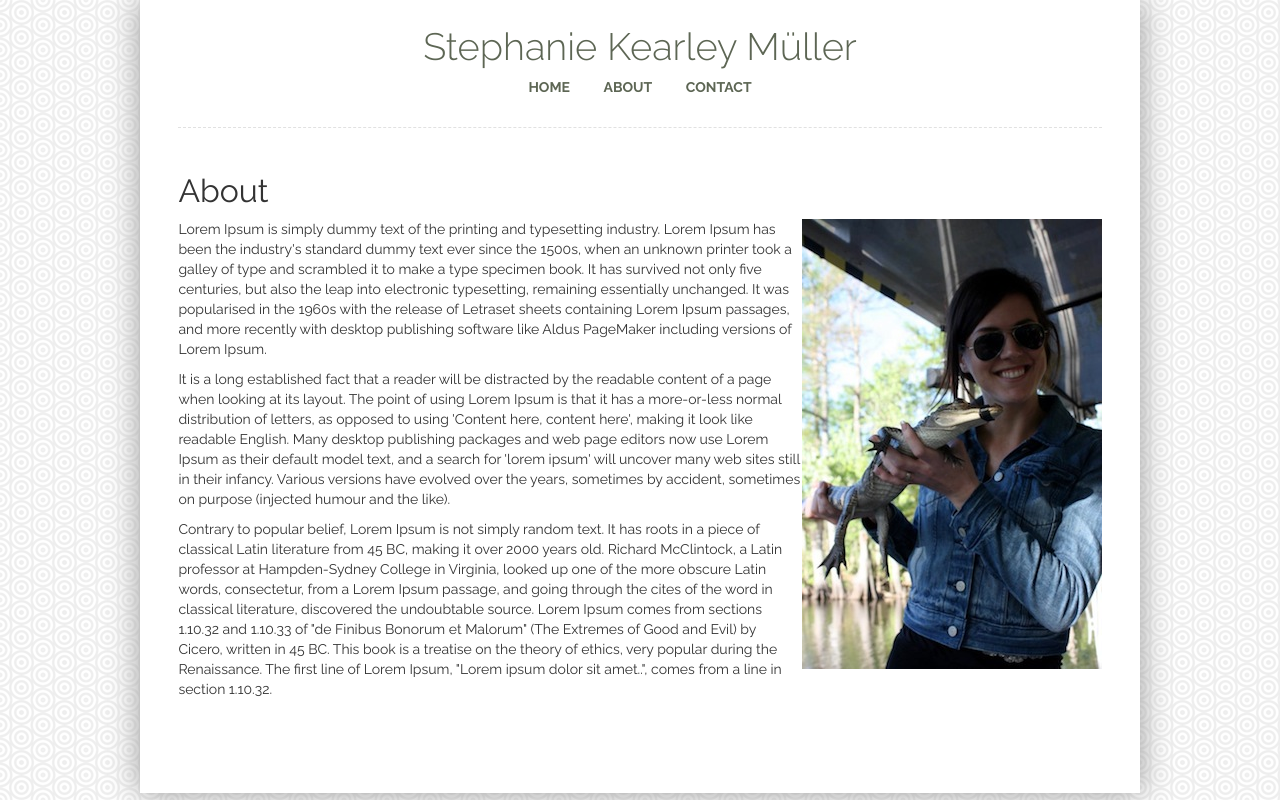
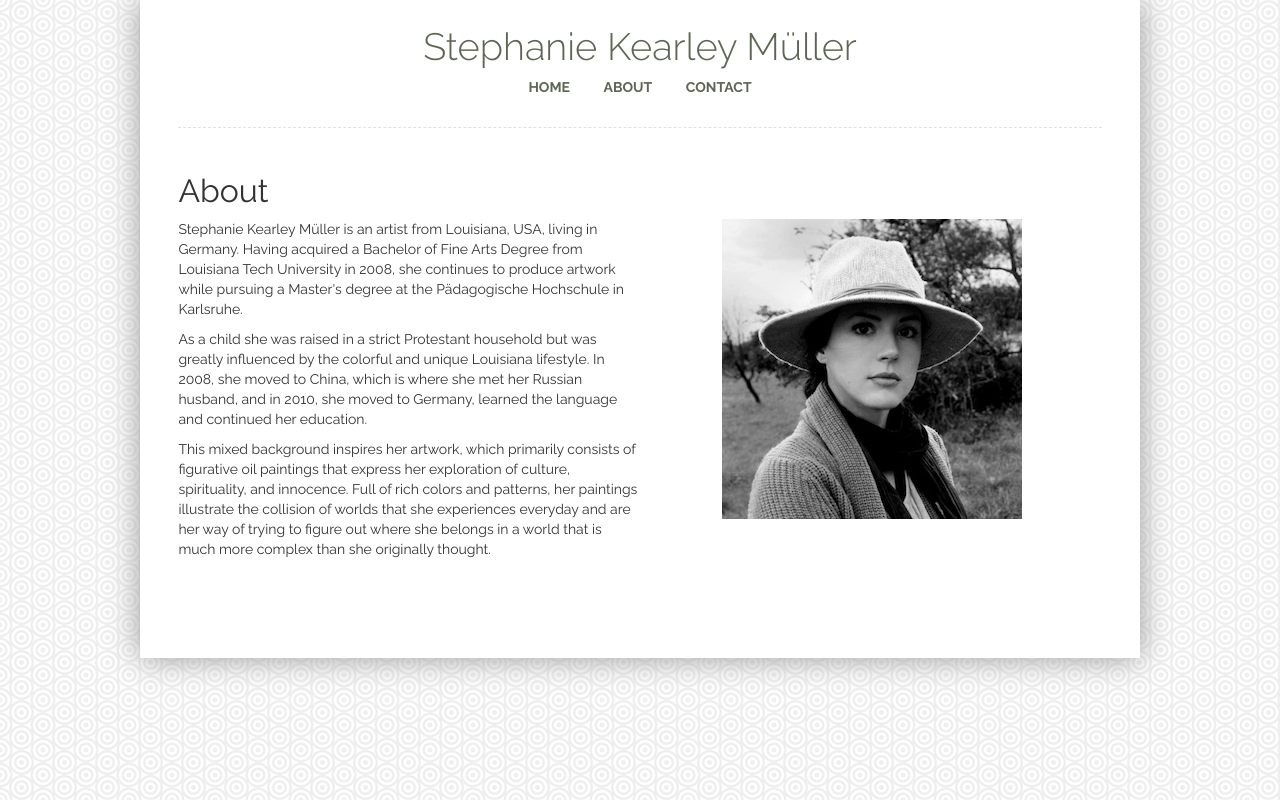
Before and after one commit to peterbe/django-stephanie, a Django app: page /about/ in a window 1280 px wide. Run offline with Django 3.2, Linux system fonts and the light colour scheme; parts of the project's set-up code (start-up, migrations or seed data) failed here and were passed over; some libraries are stand-ins or nearby versions.

Commit message:
about page

```diff
--- a/stephanie/main/templates/main/about.html
+++ b/stephanie/main/templates/main/about.html
@@ -1,54 +1,41 @@
 {% extends 'main/base.html' %}
 {% block extra_head %}
 <style type="text/css">
-@media only screen
-and (min-device-width : 320px)
-and (max-device-width : 480px) {
-  /* desktop */
-  .content-inner img {
-      float: right;
-      margin: 0 80px 80px 80px;
-  }
+.content-inner img.mug {
+    float: right;
+    margin: 0 80px 80px 80px;
 }
-
 </style>
 {% endblock %}
 {% block content %}
 
 <h2>About</h2>
 
-<img style="float:right" src="{{ STATIC_URL }}main/images/mug.jpg" alt="This is what I look like">
-<p>Lorem Ipsum is simply dummy text of the printing and typesetting
-industry. Lorem Ipsum has been the industry's standard dummy text ever
-since the 1500s, when an unknown printer took a galley of type and
-scrambled it to make a type specimen book. It has survived not only
-five centuries, but also the leap into electronic typesetting,
-remaining essentially unchanged. It was popularised in the 1960s with
-the release of Letraset sheets containing Lorem Ipsum passages, and
-more recently with desktop publishing software like Aldus PageMaker
-including versions of Lorem Ipsum.</p>
+<img class="mug" src="{{ STATIC_URL }}main/images/stephanie.jpg" alt="Stephanie Kearly Müller">
 
-<p>It is a long established fact that a reader will be distracted by the
-readable content of a page when looking at its layout. The point of
-using Lorem Ipsum is that it has a more-or-less normal distribution of
-letters, as opposed to using 'Content here, content here', making it
-look like readable English. Many desktop publishing packages and web
-page editors now use Lorem Ipsum as their default model text, and a
-search for 'lorem ipsum' will uncover many web sites still in their
-infancy. Various versions have evolved over the years, sometimes by
-accident, sometimes on purpose (injected humour and the like).</p>
+<p>
+Stephanie Kearley Müller is an artist from Louisiana, USA, living in
+Germany. Having acquired a Bachelor of Fine Arts Degree from Louisiana
+Tech University in 2008, she continues to produce artwork while
+pursuing a Master's degree at the Pädagogische Hochschule in
+Karlsruhe.
+</p>
 
-<p>Contrary to popular belief, Lorem Ipsum is not simply random text. It
-has roots in a piece of classical Latin literature from 45 BC, making
-it over 2000 years old. Richard McClintock, a Latin professor at
-Hampden-Sydney College in Virginia, looked up one of the more obscure
-Latin words, consectetur, from a Lorem Ipsum passage, and going
-through the cites of the word in classical literature, discovered the
-undoubtable source. Lorem Ipsum comes from sections 1.10.32 and
-1.10.33 of "de Finibus Bonorum et Malorum" (The Extremes of Good and
-Evil) by Cicero, written in 45 BC. This book is a treatise on the
-theory of ethics, very popular during the Renaissance. The first line
-of Lorem Ipsum, "Lorem ipsum dolor sit amet..", comes from a line in
-section 1.10.32.</p>
+<p>
+As a child she was raised in a strict Protestant household but was
+greatly influenced by the colorful and unique Louisiana lifestyle. In
+2008, she moved to China, which is where she met her Russian husband,
+and in 2010, she moved to Germany, learned the language and continued
+her education.
+</p>
+
+<p>
+This mixed background inspires her artwork, which primarily consists
+of figurative oil paintings that express her exploration of culture,
+spirituality, and innocence. Full of rich colors and patterns, her
+paintings illustrate the collision of worlds that she experiences
+everyday and are her way of trying to figure out where she belongs in
+a world that is much more complex than she originally thought.
+</p>
 
 {% endblock %}
```
Also changed, not shown: stephanie/main/static/main/images/stephanie.jpg (added).
